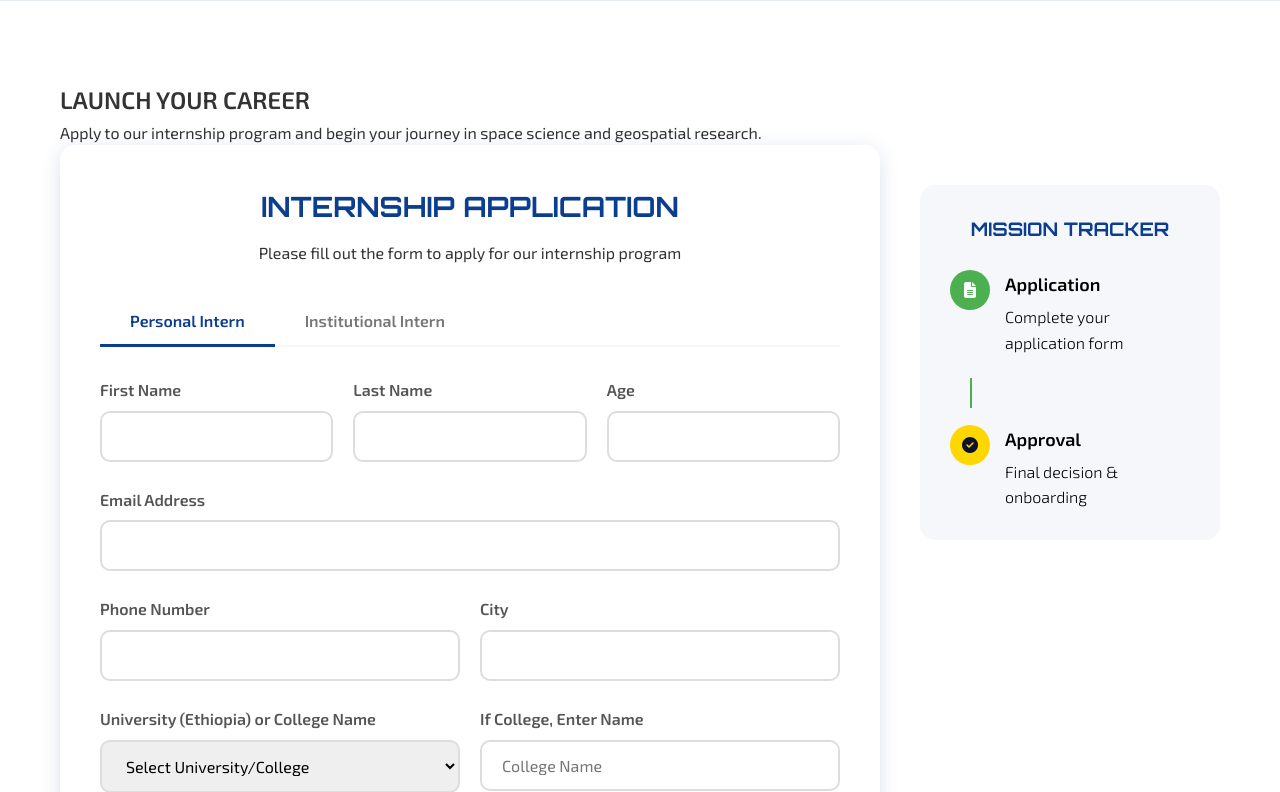
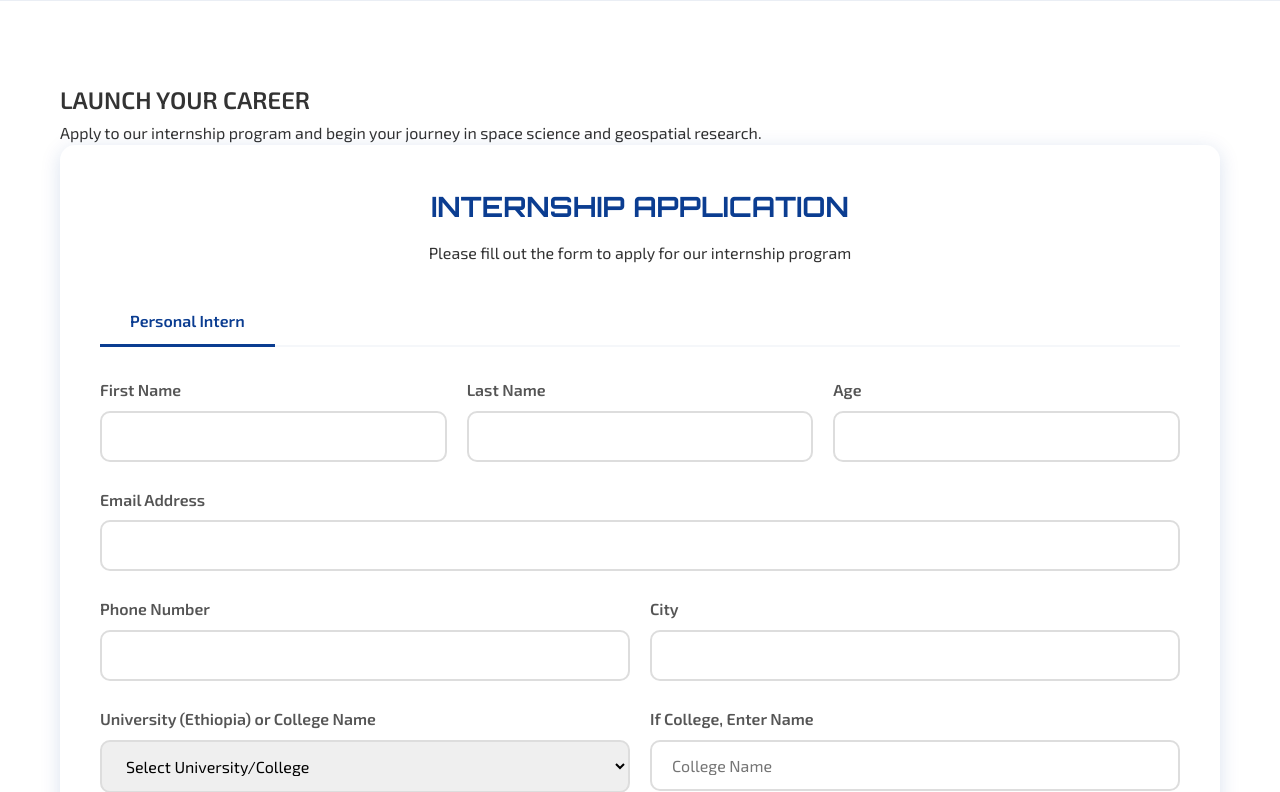
Before and after one commit to Tsedeniya-D/IMS-testing, a Django app: a page that uses templates/interns.html in a window 1280 px wide. Shown: the part 570-1362 px from the top of the page. Run offline with Django 5.2, Linux system fonts and the light colour scheme.

Commit message:
institution, mission tracker is removed

```diff
--- a/apps/applications/models.py
+++ b/apps/applications/models.py
@@ -26,7 +26,6 @@ class InternshipApplication(models.Model):
     education_level = models.CharField(max_length=50, default='Not Provided')
     cgpa = models.DecimalField(max_digits=4, decimal_places=2, blank=True, null=True)
     passport_id = models.FileField(upload_to='passport_ids/', default='Not Provided')
-    institution = models.CharField(max_length=200, blank=True, null=True)
     department = models.CharField(max_length=100, default='Not Provided')
     current_year = models.CharField(max_length=10, default='Not Provided')
     expected_graduation = models.CharField(max_length=20, default='Not Provided')
--- a/apps/applications/views.py
+++ b/apps/applications/views.py
@@ -23,7 +23,6 @@ def internship_application(request):
             education_level=data.get('educationLevel'),
             cgpa=data.get('cgpa') or None,
             passport_id=files.get('passportId'),
-            institution=data.get('institution'),
             department=data.get('department'),
             current_year=data.get('currentYear'),
             expected_graduation=data.get('expectedGraduation'),
--- a/templates/interns.html
+++ b/templates/interns.html
@@ -588,7 +588,7 @@
 
                     <div class="tabs">
                         <div class="tab active" onclick="setTab('personal')">Personal Intern</div>
-                        <div class="tab" onclick="setTab('institutional')">Institutional Intern</div>
+                        <!-- <div class="tab" onclick="setTab('institutional')">Institutional Intern</div> -->
                     </div>
 
                     <form id="application-form" enctype="multipart/form-data" method="POST" action="{% url 'internship_application' %}">
@@ -697,10 +697,10 @@
                             <input type="file" id="passportId" name="passportId" class="form-control" accept=".pdf,.jpg,.jpeg,.png" required>
                         </div>
 
-                        <div class="form-group" id="institution-field" style="display: none;">
+                        <!-- <div class="form-group" id="institution-field" style="display: none;">
                             <label for="institution">Institution/Organization</label>
                             <input type="text" id="institution" name="institution" class="form-control">
-                        </div>
+                        </div> -->
 
                         <div class="form-group">
                             <label for="department">Department</label>
@@ -829,31 +829,6 @@
                     </form>
                 </div>
 
-                <div class="progress-container">
-    <h3 class="progress-title">MISSION TRACKER</h3>
-    <div class="mission-tracker">
-
-        <!-- Application Phase -->
-          <div class="phase tracker-step {% if status == 'application' or status == 'pending' %}yellow-step{% else %}blue-step{% endif %}">
-            <div class="phase-icon {% if status == 'application' or status == 'pending' %}completed{% endif %}"><i class="fas fa-file-alt"></i></div>
-            <div class="phase-info">
-                <h4>Application</h4>
-                <p>Complete your application form</p>
-            </div>
-        </div>
-
-        <div class="phase-timeline">
-            <div class="line {% if status == 'application' or status == 'pending' %}completed{% endif %}"></div>
-        </div>
-
-        <!-- Approval Phase -->
-        <div class="phase tracker-step {% if status == 'approval' %}yellow-step{% else %}blue-step inactive-step{% endif %}">
-            <div class="phase-icon"><i class="fas fa-check-circle"></i></div>
-            <div class="phase-info">
-                <h4>Approval</h4>
-                <p>Final decision & onboarding</p>
-            </div>
-        </div>
     </div>
 </div>
 </section>
@@ -907,8 +882,8 @@
         document.querySelectorAll('.tab').forEach(tab => tab.classList.remove('active'));
         event.target.classList.add('active');
 
-        const institutionField = document.getElementById('institution-field');
-        institutionField.style.display = tabType === 'institutional' ? 'block' : 'none';
+    //     const institutionField = document.getElementById('institution-field');
+    //    // institutionField.style.display = tabType === 'institutional' ? 'block' : 'none';
     }
 
     // Initialize date input to today
@@ -989,15 +964,15 @@
         }
     });
 
-         // Mission tracker – mark green only if user has applied
-    // Initialize date input to today
-        document.getElementById('startDate').valueAsDate = new Date();
+    //      // Mission tracker – mark green only if user has applied
+    // // Initialize date input to today
+    //     document.getElementById('startDate').valueAsDate = new Date();
 
-        // Simulate progress tracking
-        setTimeout(() => {
-            document.querySelectorAll('.phase-icon')[0].classList.add('completed');
-            document.querySelectorAll('.line')[0].classList.add('completed');
-        }, 1000);
-    </script>
+    //     // Simulate progress tracking
+    //     setTimeout(() => {
+    //         document.querySelectorAll('.phase-icon')[0].classList.add('completed');
+    //         document.querySelectorAll('.line')[0].classList.add('completed');
+    //     }, 1000);
+    //
 
 </script>
```
Also changed, not shown: apps/applications/migrations/0011_remove_internshipapplication_institution.py (added).
